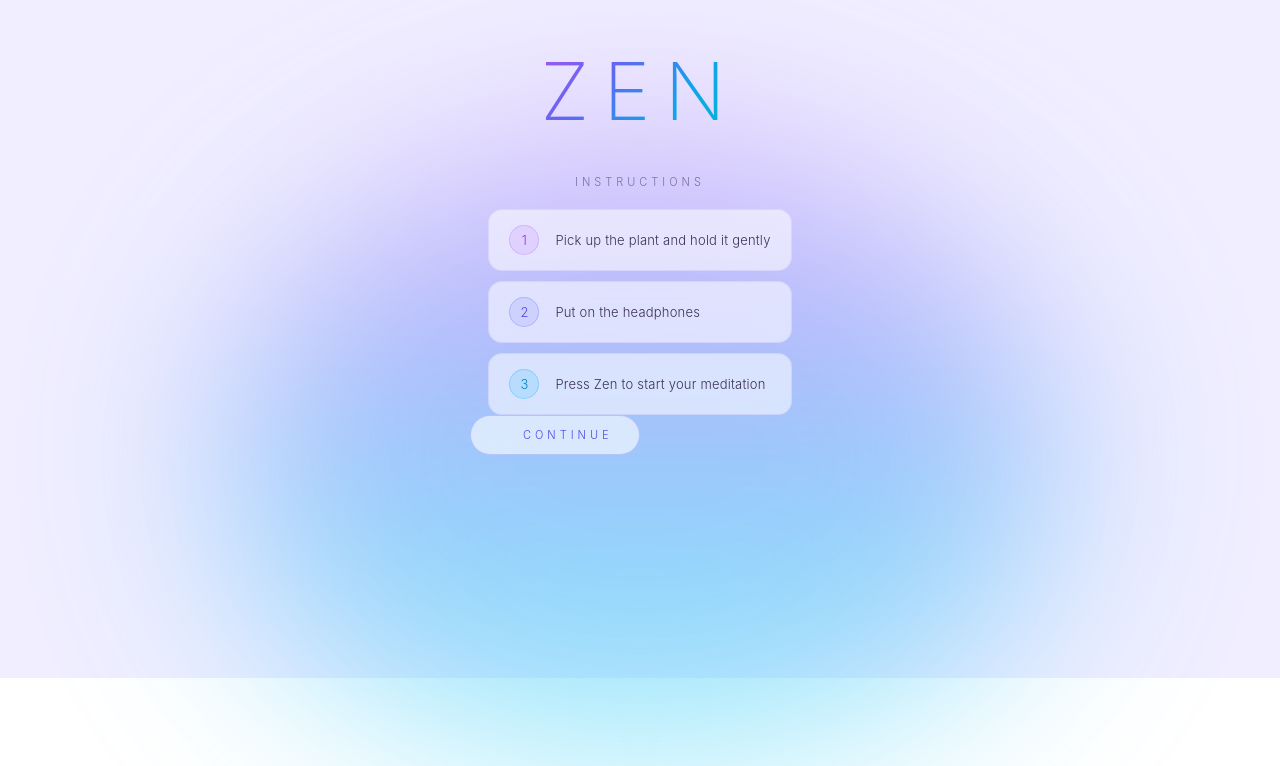
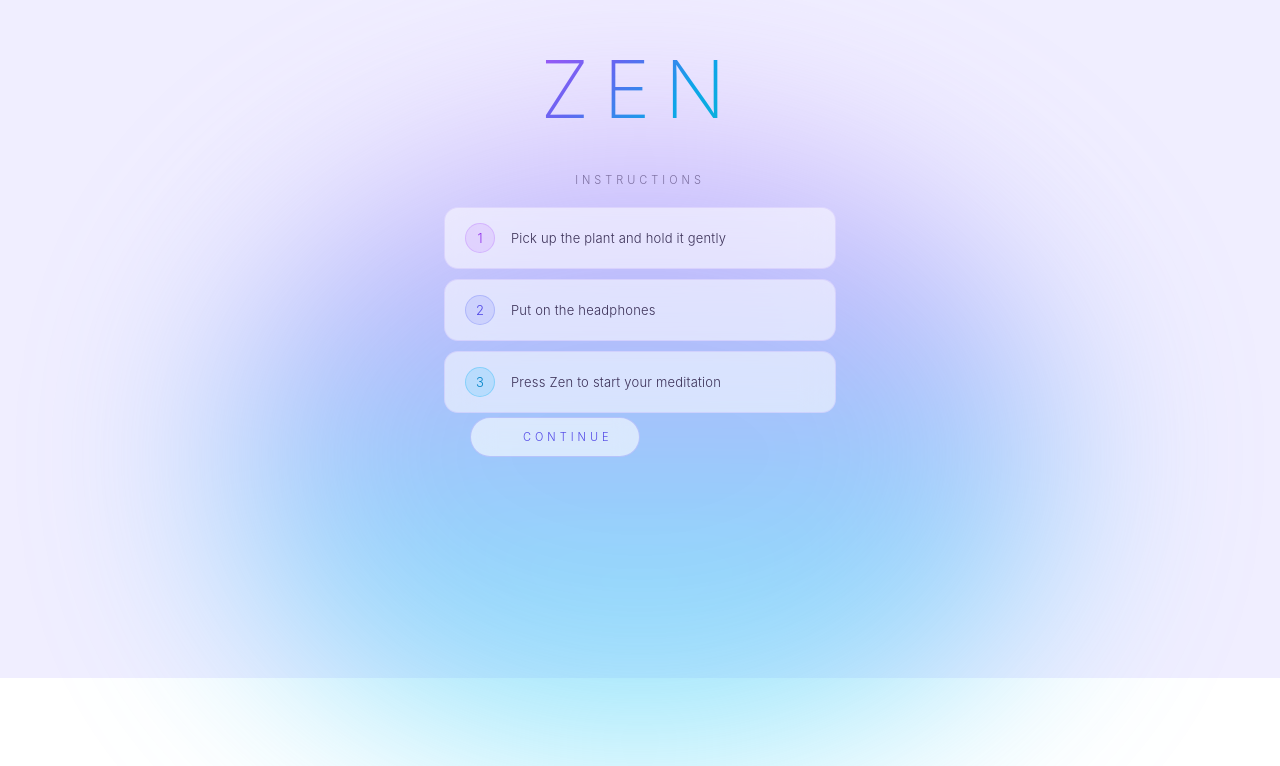
Before and after one commit to chanseox/zen-app, a React (Vite) app: page /#/ in a window 1280 px wide. Shown: the part 122-888 px from the top of the page. Built offline with nearby package versions, Linux system fonts and the light colour scheme.

Commit message:
fix button center

```diff
--- a/src/styles/Home.css
+++ b/src/styles/Home.css
@@ -16,6 +16,7 @@
   justify-content: center;
   gap: 8px;
   z-index: 10;
+  width: 100%;
 }
 
 .title-container {
--- a/src/styles/Instructions.css
+++ b/src/styles/Instructions.css
@@ -5,7 +5,9 @@
   gap: 20px;
   padding: 20px 44px 40px;
   max-width: 480px;
-  width: 100%;
+  width: 100vw;
+  margin: 0 auto;
+  box-sizing: border-box;
   user-select: none;
 }
 
@@ -17,6 +19,8 @@
   text-transform: uppercase;
   color: #7c6fa0;
   margin: 0;
+  text-align: center;
+  width: 100%;
 }
 
 .instructions-steps {
@@ -35,6 +39,7 @@
   border-radius: 14px;
   background: rgba(255, 255, 255, 0.55);
   backdrop-filter: blur(16px);
+  box-sizing: border-box;
 }
 
 .step-num {
@@ -92,6 +97,8 @@
   backdrop-filter: blur(12px);
   transition: background 0.3s, border-color 0.3s, color 0.3s;
   position: static;
+  display: block;
+  margin: 4px auto 0;
 }
 
 .instruction-button:hover {
```
Also changed, not shown: 4 other files (tests, documents, lock files or other folders).
